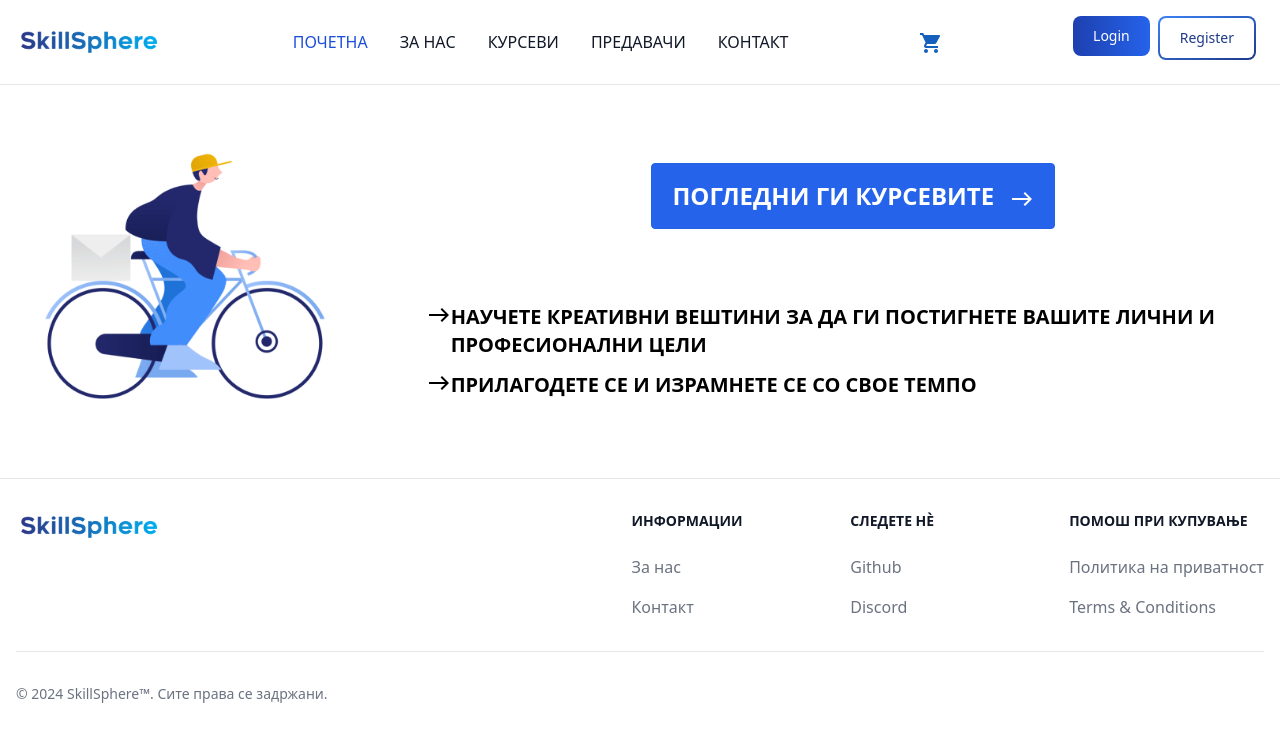
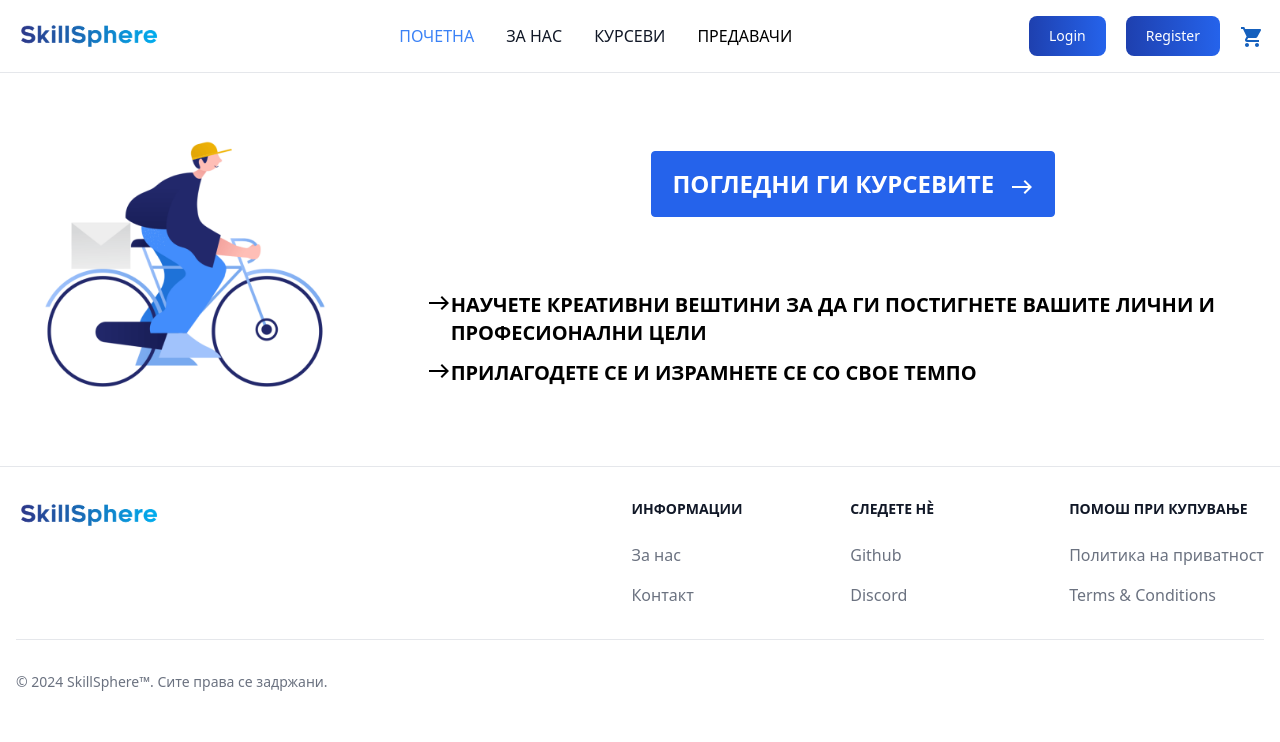
Before and after one commit to Team-27-CoursesApp/frontend, a React (Vite) app in the folder coursesApp/: page / in a window 1280 px wide. Shown: the top 742 px of the page. Built offline with nearby package versions, Linux system fonts and the light colour scheme.

Commit message:
Refactoring Header Component; Adding Navigation on all pages

```diff
--- a/coursesApp/src/Components/Header/Header.jsx
+++ b/coursesApp/src/Components/Header/Header.jsx
@@ -1,56 +1,72 @@
-import { Link } from 'react-router-dom';
+import React, {useState} from 'react';
+import {Link} from 'react-router-dom';
 import color_logo_no_background from '../../assets/LogoInfo/Logo Files/For Web/png/color_logo_no_background.png';
 import ShoppingCartIcon from '@mui/icons-material/ShoppingCart';
+import FormatAlignJustifyIcon from '@mui/icons-material/FormatAlignJustify';
 
-const Header = () => {
+const Header = (props) => {
+    const [showHeader, setShowHeader] = useState(false);
+
     return (
         <header>
-            <nav className="bg-white light:bg-gray-900 w-full z-20 top-0 start-0 border-b border-gray-200 light:border-gray-600">
-                <div className="max-w-screen-xl flex flex-wrap items-center justify-between mx-auto p-4">
-                    <a href="/" className="flex items-center space-x-3 ">
-                        <img src={color_logo_no_background} className="h-8" alt="SkillSphere logo" />
+            <nav
+                className="bg-white light:bg-gray-900 w-full z-20 top-0 start-0 border-b border-gray-200 light:border-gray-600">
+                <div className="max-w-screen-xl flex items-center justify-between mx-auto p-4">
+                    <div className="flex items-center space-x-3">
+                        <a href="/" className="flex items-center space-x-3">
+                            <img src={color_logo_no_background} className="h-8" alt="SkillSphere logo"/>
                         </a>
-                    <div className="flex md:order-2 space-x-3 md:space-x-0 rtl:space-x-reverse">
-                        <Link to="/shoppingcart">
-                            <ShoppingCartIcon href="/" sx={{ color: "#1560BD" }} />
-                        </Link>
+                        <button
+                            type="button"
+                            className="text-gray-900 block flex items-center justify-center lg:hidden"
+                            onClick={() => setShowHeader(!showHeader)}
+                        >
+                            <FormatAlignJustifyIcon />
+                        </button>
                     </div>
-                    <div className="flex md:order-2 space-x-3 md:space-x-0 rtl:space-x-reverse">
+                    <div
+                        className={`lg:flex lg:order-2 space-x-3 lg:space-x-0 rtl:space-x-reverse ${showHeader ? 'flex' : 'hidden'}`}>
+                        <ul className="flex flex-col p-4 lg:p-0 font-medium border border-gray-100 rounded-lg bg-light-50 lg:space-x-8 rtl:space-x-reverse lg:flex-row md:mt-0 lg:border-0 lg:bg-white light:bg-gray-800 lg:light:bg-gray-900 light:border-gray-700">
+                            <li className={`${props.page === 'Home' ? 'text-blue-500' : 'text-gray-900'}`}>
+                                <a href="/"
+                                   className="block py-2 px-3  rounded hover:bg-gray-100 lg:hover:bg-transparent  lg:hover:text-blue-700 lg:p-0 lg:dark:hover:text-blue-500 text-transform uppercase">Почетна</a>
+                            </li>
+                            <li className={`${props.page === 'AboutUs' ? 'text-blue-500' : 'text-gray-900'}`}>
+                                <a href="/aboutus"
+                                   className="block py-2 px-3  rounded hover:bg-gray-100 lg:hover:bg-transparent lg:hover:text-blue-700 lg:p-0 lg:dark:hover:text-blue-500 text-transform uppercase">
+                                    За нас</a>
+                            </li>
+                            <li className={`${props.page === 'Courses' ? 'text-blue-500' : 'text-gray-900'}`}>
+                                <a href="/courses"
+                                   className="block py-2 px-3  rounded hover:bg-gray-100 lg:hover:bg-transparent  lg:hover:text-blue-700 lg:p-0 lg:dark:hover:text-blue-500 text-transform uppercase">Курсеви</a>
+                            </li>
+                            <li>
+                                <a href="#"
+                                   className="block py-2 px-3  rounded hover:bg-gray-100 lg:hover:bg-transparent  lg:hover:text-blue-700 lg:p-0 lg:dark:hover:text-blue-500 text-transform uppercase">Предавачи</a>
+                            </li>
+                        </ul>
+                    </div>
+                    <div
+                        className={`md:flex md:order-2 space-x-3 md:space-x-0 rtl:space-x-reverse`}>
+                        <div className="flex space-x-3 align-center items-center">
                             <Link to="/login">
                                 <button
                                     type="button"
-                                className="text-white bg-gradient-to-r from-blue-800 to-blue-600 hover:bg-gradient-to-bl focus:ring-4 focus:outline-none focus:ring-cyan-300 dark:focus:ring-cyan-800 font-medium rounded-lg text-sm px-5 py-2.5 text-center me-2 mb-2">
+                                    className="text-white bg-gradient-to-r from-blue-800 to-blue-600 hover:bg-gradient-to-bl focus:ring-4 focus:outline-none focus:ring-cyan-300 dark:focus:ring-cyan-800 font-medium rounded-lg text-sm px-5 py-2.5 text-center me-2">
                                     Login
                                 </button>
                             </Link>
                             <Link to="/register">
                                 <button
                                     type="button"
-                                className="relative inline-flex items-center justify-center p-0.5 mb-2 me-2 overflow-hidden text-sm font-medium text-black-900 rounded-lg group bg-gradient-to-br from-blue-500 to-blue-900 group-hover:from-bluee-500 group-hover:to-blue-900 hover:text-white dark:text-white focus:ring-4 focus:outline-none focus:ring-blue-300 dark:focus:ring-blue-800 ">
-                            <span className="relative px-5 py-2.5 transition-all ease-in duration-75 bg-white light:bg-gray-900 rounded-md group-hover:bg-opacity-0 text-blue-900 hover:text-white">
+                                    className="text-white bg-gradient-to-r from-blue-800 to-blue-600 hover:bg-gradient-to-bl focus:ring-4 focus:outline-none focus:ring-cyan-300 dark:focus:ring-cyan-800 font-medium rounded-lg text-sm px-5 py-2.5 text-center me-2">
                                     Register
-                            </span>
                                 </button>
                             </Link>
+                            <Link to="/shoppingcart">
+                                <ShoppingCartIcon sx={{color: "#1560BD"}}/>
+                            </Link>
                         </div>
-                    <div className="items-center justify-between hidden w-full md:flex md:w-auto md:order-1" id="navbar-sticky">
-                        <ul className="flex flex-col p-4 md:p-0 mt-4 font-medium border border-gray-100 rounded-lg bg-light-50 md:space-x-8 rtl:space-x-reverse md:flex-row md:mt-0 md:border-0 md:bg-white light:bg-gray-800 md:light:bg-gray-900 light:border-gray-700">
-                            <li>
-                                <a href="/" className="block py-2 px-3 bg-light-700 rounded md:bg-transparent md:text-blue-700 text-transform uppercase md:p-0 md:dark:text-blue-500">Почетна</a>
-                            </li>
-                            <li>
-                                <a href="/aboutus" className="block py-2 px-3 text-gray-900 rounded hover:bg-gray-100 md:hover:bg-transparent md:hover:text-blue-700 md:p-0 md:dark:hover:text-blue-500 dark:text-black dark:hover:bg-gray-700 dark:hover:text-white md:dark:hover:bg-transparent dark:border-gray-700 text-transform uppercase">За нас</a>
-                            </li>
-                            <li>
-                                <a href="#" className="block py-2 px-3 text-gray-900 rounded hover:bg-gray-100 md:hover:bg-transparent md:hover:text-blue-700 md:p-0 md:dark:hover:text-blue-500 dark:text-black dark:hover:bg-gray-700 dark:hover:text-white md:dark:hover:bg-transparent dark:border-gray-700 text-transform uppercase">Курсеви</a>
-                            </li>
-                            <li>
-                                <a href="#" className="block py-2 px-3 text-gray-900 rounded hover:bg-gray-100 md:hover:bg-transparent md:hover:text-blue-700 md:p-0 md:dark:hover:text-blue-500 dark:text-black dark:hover:bg-gray-700 dark:hover:text-white md:dark:hover:bg-transparent dark:border-gray-700 text-transform uppercase">Предавачи</a>
-                            </li>
-                            <li>
-                                <a href="#" className="block py-2 px-3 text-gray-900 rounded hover:bg-gray-100 md:hover:bg-transparent md:hover:text-blue-700 md:p-0 md:dark:hover:text-blue-500 dark:text-black dark:hover:bg-gray-700 dark:hover:text-white md:dark:hover:bg-transparent dark:border-gray-700 text-transform uppercase">Контакт</a>
-                            </li>
-                        </ul>
                     </div>
                 </div>
             </nav>
--- a/coursesApp/src/Pages/AboutUs/AboutUs.jsx
+++ b/coursesApp/src/Pages/AboutUs/AboutUs.jsx
@@ -1,6 +1,12 @@
+import Header from "../../Components/Header/Header"
+import Footer from "../../Components/Footer/Footer";
+
+
 const AboutUs = () => {
     return (
-    <div className="w-4/5 mx-auto">
+        <>
+            <Header page={"AboutUs"}/>
+            <div className="w-4/5 mx-auto my-10">
                 <h1 className="text-center text-4xl uppercase font-bold">За нас</h1>
                 <p className="text-2xl mt-5">
                     Во <b>SkillSphere</b>, ние сме страсни за зајакнување на поединците да
@@ -43,6 +49,8 @@ const AboutUs = () => {
                     </p>
                 </div>
             </div>
+            <Footer/>
+        </>
     );
 };
 
--- a/coursesApp/src/Pages/Home/HomePage.jsx
+++ b/coursesApp/src/Pages/Home/HomePage.jsx
@@ -2,16 +2,16 @@ import img from "../../assets/background.png";
 import EastIcon from "@mui/icons-material/East";
 import Header from "../../Components/Header/Header";
 import Footer from "../../Components/Footer/Footer";
-import { useNavigate } from "react-router-dom";
+import {useNavigate} from "react-router-dom";
 
 const HomePage = () => {
     const navigate = useNavigate();
 
     return (
         <>
-      <Header />
+            <Header page={"Home"}/>
             <div className="flex justify-evenly items-center md:flex-row flex-col">
-        <img src={img} className="w-1/3 h-1/3" />
+                <img src={img} className="w-1/3 h-1/3"/>
                 <div className="flex flex-col justify-evenly items-center h-96 w-4/5 md:w-full">
                     <button
                         onClick={() => navigate("/courses")}
@@ -20,20 +20,20 @@ const HomePage = () => {
                         <p className="text-lg md:text-2xl uppercase flex items-center font-bold">
                             Погледни ги курсевите
                             <span className="ml-4">
-                <EastIcon />
+                <EastIcon/>
               </span>
                         </p>
                     </button>
                     <div>
                         <div className="flex">
-              <EastIcon />
+                            <EastIcon/>
                             <p className="md:text-xl text-base uppercase flex items-center font-bold ">
                                 Научете креативни вештини за да ги постигнете вашите лични и
                                 професионални цели
                             </p>
                         </div>
                         <div className="flex mt-3">
-              <EastIcon />
+                            <EastIcon/>
                             <p className="md:text-xl text-base uppercase flex items-center font-bold ">
                                 Прилагодете се и израмнете се со свое темпо
                             </p>
@@ -41,7 +41,7 @@ const HomePage = () => {
                     </div>
                 </div>
             </div>
-      <Footer />
+            <Footer/>
         </>
     );
 };
```
Also changed, not shown: coursesApp/src/Components/Course/Course.jsx (+16 -6 lines), coursesApp/src/Pages/Categories/CategoriesPage.jsx (+10 -3 lines), coursesApp/src/Pages/CourseList/CourseListPage.jsx (+13 -6 lines), coursesApp/src/Pages/Login/LoginPage.jsx (+9 -3 lines), coursesApp/src/Pages/Register/RegisterPage.jsx (+8 -2 lines). Lines whose indentation alone changed are shown as unchanged.
